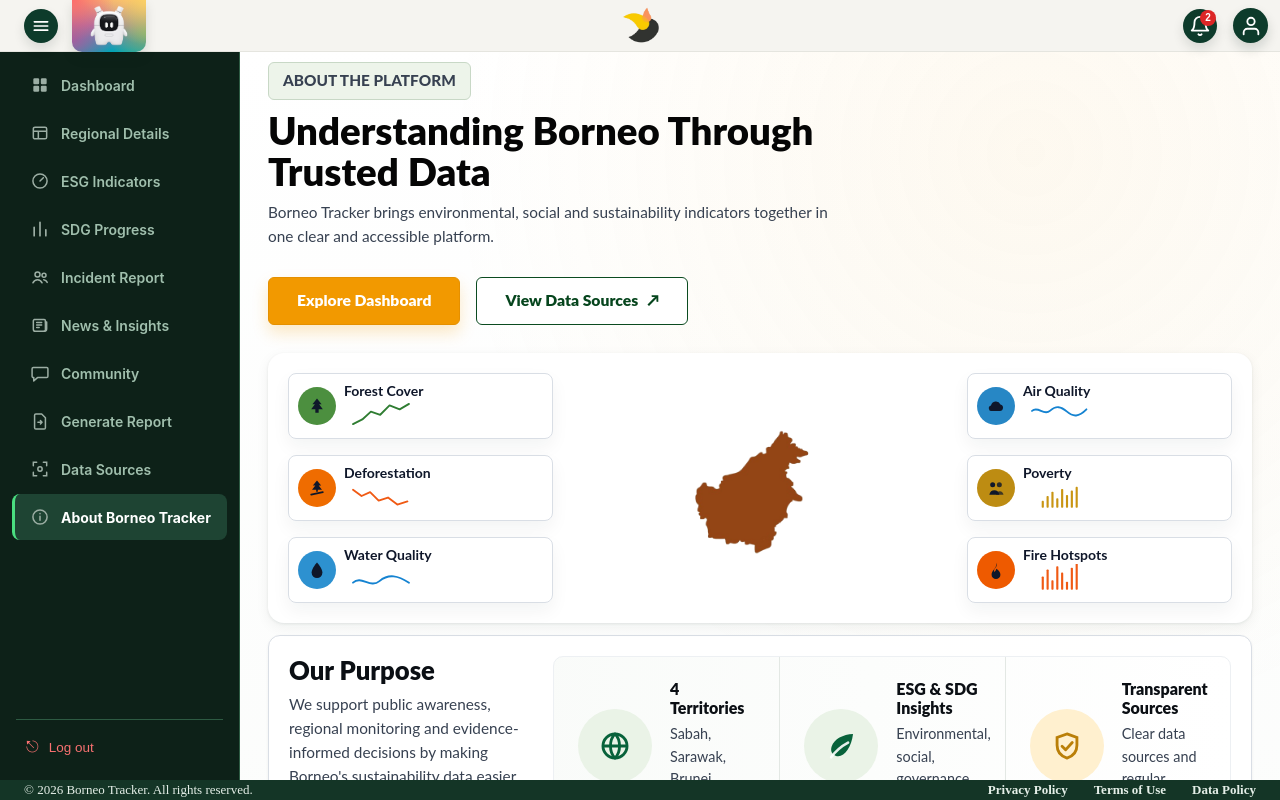
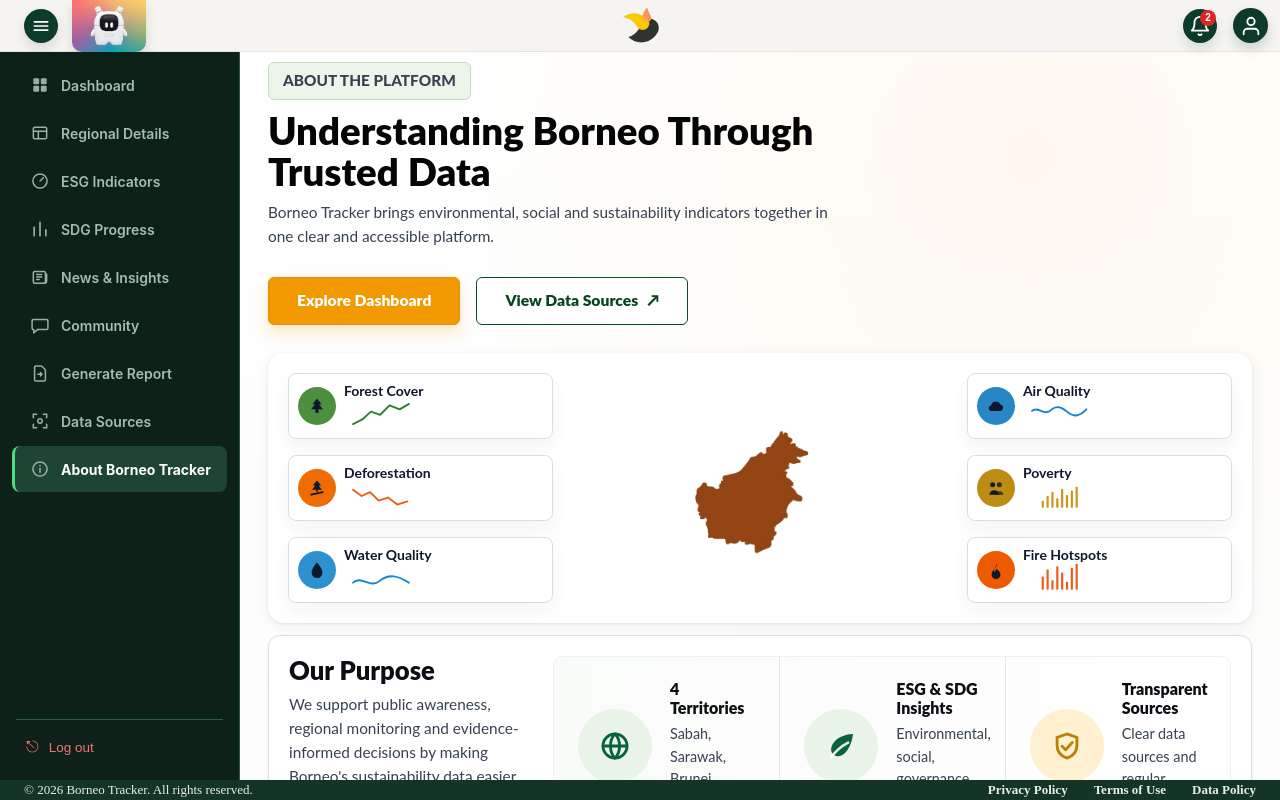
Before and after one commit to angelyong/Borneo_Tracker, a React (Vite) app: page /about in a window 1280 px wide. Built offline with nearby package versions, Linux system fonts and the light colour scheme.

Commit message:
Delete Incident Report

```diff
--- a/src/App.jsx
+++ b/src/App.jsx
@@ -40,7 +40,7 @@
           <Route path="/community" element={<CommunityPage />} />
           <Route path="/reports" element={<GenerateReportPage />} />
           <Route path="/submission" element={<Placeholder title="Submit Report" />} />
-          <Route path="/incident_report" element={<Placeholder title="Incident Report" />} />
+
           <Route path="/data-sources" element={<Placeholder title="Data Sources" />} />
           <Route path="/about" element={<AboutPage />} />
           <Route path="/profile" element={<MyProfile />} />
--- a/src/components/sidebar.jsx
+++ b/src/components/sidebar.jsx
@@ -11,7 +11,7 @@
     { name: 'Regional Details',         path: '/regions',   icon: <Icons.Table size={20} /> },
     { name: 'ESG Indicators',           path: '/esg',       icon: <Icons.Gauge size={20} /> },
     { name: 'SDG Progress',             path: '/sdg',       icon: <Icons.Chart size={20} /> },
-    { name: 'Incident Report',          path: '/incident_report', icon: <Icons.People size={20} /> },
+
     { name: 'News & Insights',          path: '/news',      icon: <Icons.Newspaper size={20} /> },
     { name: 'Community',                path: '/community', icon: <Icons.Comment size={20} /> },
     { name: 'Generate Report',          path: '/reports',   icon: <Icons.FileArrow size={20} /> },
--- a/src/pages/about/AboutPage.jsx
+++ b/src/pages/about/AboutPage.jsx
@@ -65,13 +65,7 @@
     icon: Icons.Newspaper,
     tone: 'green',
   },
-  {
-    title: 'Incident Report',
-    body: 'Report environmental or community-related incidents for future review and monitoring.',
-    icon: Icons.Warn,
-    tone: 'amber',
-    comingSoon: true,
-  },
+
   {
     title: 'Community',
     body: 'Discuss wildlife, culture, livelihoods and everyday life with people across Borneo.',
```
